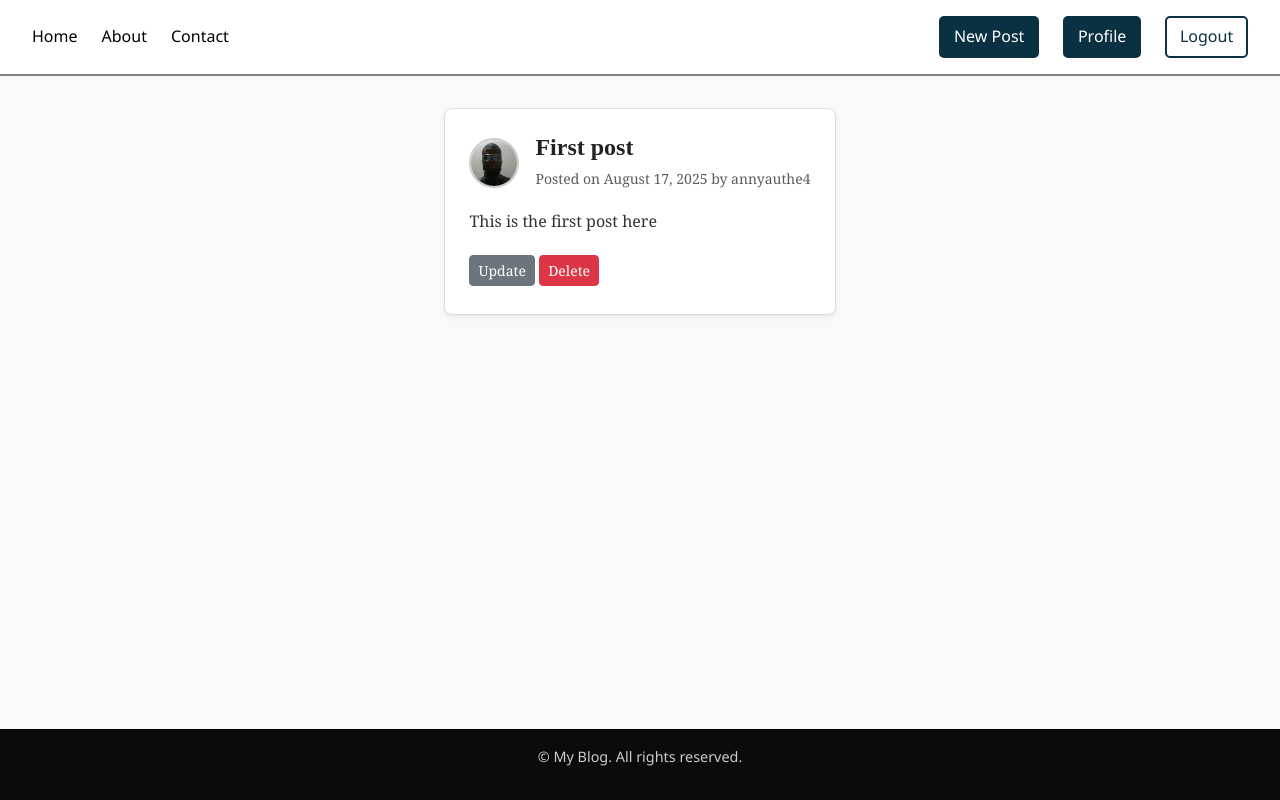
After one commit to annyauthe4/blog, a Django app: page /post/2/ in a window 1280 px wide. The commit adds this page. Run offline with Django 5.2, Linux system fonts and the light colour scheme; a user stored in the database is signed in; data comes from the database, SQL or seed files in the repository; both versions use the stored data as it was after the commit.

Commit message:
Update and delete post logic

```diff
--- a/blog_app/blog/models.py
+++ b/blog_app/blog/models.py
@@ -1,6 +1,7 @@
 from django.db import models
 from django.utils import timezone
 from django.contrib.auth.models import User
+from django.urls import reverse
 
 class Post(models.Model):
     title = models.CharField(max_length=100)
@@ -11,3 +12,7 @@ class Post(models.Model):
 
     def __str__(self):
         return self.title
+
+
+    def get_absolute_url(self):
+        return reverse('post-detail', kwargs={'pk': self.pk})
--- a/blog_app/blog/static/blog/styles.css
+++ b/blog_app/blog/static/blog/styles.css
@@ -20,12 +20,13 @@ body {
 
 /* Header */
 header {
-    background: rgba(11, 11, 11, 0.7);
-    color: #fff;
+   background: white;
+    color: black;
     padding: 1rem 2rem;
     position: sticky;
     top: 0;
     z-index: 1000;
+    border-bottom: 2px solid gray;
 }
 
 header nav {
@@ -39,14 +40,15 @@ header nav {
     gap: 1.5rem;
 }
 .nav-left a {
-    color: #fff;
+    color: #000;
     text-decoration: none;
     font-weight: 500;
     transition: color 0.3s ease;
 }
 
 .nav-left a:hover {
-    color: rgba(255, 152, 0, 0.3);
+    color: #0A3142;
+    /* color: #fff; */
 }
 .nav-right a {
     color: #fff;
@@ -58,31 +60,34 @@ header nav {
 }
 
 .nav-right a:hover {
-    background: #ff9800;
+    background: #0A3142;
     color: #fff;
 }
 
 .register-btn {
-    background: #ff9800;
+    background: #0A3142;
     color: #fff;
     font-weight: bold;
+
+    border: 2px solid #0A3142;
 }
 
 .register-btn:hover {
-    background: rgba(230, 137, 0, 0.5);
+color: white;
 }
 .logout-btn {
-  background: rgba(10, 16, 184, 0.5);
-  color: #f1ecec; /* same as nav links */
+  background:white;
+  color: #0A3142; /* same as nav links */
   font: inherit;
   cursor: pointer;
   padding: 0.4rem 0.8rem;
   border-radius: 5px;
+   border: 2px solid #0A3142;
 }
 
 .logout-btn:hover {
-  color: rgba(4, 5, 3, 0.5); /* your accent color */
-}
+background: #0A3142;
+    color: #fff;}
 
 /* Main Content */
 main {
@@ -93,25 +98,39 @@ main {
 }
 
 /* Blog Post Style */
-article h1 {
-    font-size: 2rem;
-    margin-bottom: 0.5rem;
+/* Author image beside title */
+.post-card {
+  background: #fff;
+  border: 1px solid #ddd;
+  border-radius: 8px;
+  font-family: "Georgia", serif;
 }
 
-article p {
-    color: #555;
-    font-size: 0.9rem;
-    margin-bottom: 1rem;
+.author-img {
+  width: 50px;
+  height: 50px;
+  object-fit: cover;
+  border: 2px solid #ccc;
 }
 
-article div {
-    font-size: 1rem;
-    line-height: 1.7;
+.post-title {
+  font-size: 1.5rem;
+  font-weight: bold;
+  font-family: "Times New Roman", serif;
+  color: #222;
 }
+
+.post-content {
+  margin-top: 1rem;
+  font-size: 1rem;
+  line-height: 1.7;
+  color: #333;
+}
+
 
 /* Footer */
 footer {
-    background: rgba(34, 34, 34, 0.5);
+    background: rgba(11, 11, 11);
     color: #ccc;
     text-align: center;
     padding: 1rem 0;
--- a/blog_app/blog/templates/blog/base.html
+++ b/blog_app/blog/templates/blog/base.html
@@ -7,6 +7,7 @@
     <title>{% block title %}My Blog{% endblock %}</title>
 
     <!-- CSS -->
+         <link href="https://unpkg.com/aos@2.3.1/dist/aos.css" rel="stylesheet">
     <link href="https://cdn.jsdelivr.net/npm/bootstrap@5.3.2/dist/css/bootstrap.min.css" rel="stylesheet">
     <link rel="stylesheet" href="{% static 'blog/styles.css' %}">
     <link rel="stylesheet" href="{% static 'users/auth.css' %}">
@@ -23,6 +24,7 @@
             </div>
             <div class="nav-right">
                 {% if user.is_authenticated %}
+                  <a href="{% url 'post-create' %}" class="register-btn">New Post</a>
                   <a href="{% url 'profile' %}" class="register-btn">Profile</a>
                   <form method="post" action="{% url 'logout' %}" style="display: inline;">
                     {% csrf_token %}
@@ -52,5 +54,7 @@
         <p>&copy; {{ current_year }} My Blog. All rights reserved.</p>
     </footer>
     <script src="https://cdn.jsdelivr.net/npm/bootstrap@5.3.2/dist/js/bootstrap.bundle.min.js"></script>
+        <script src="https://unpkg.com/aos@2.3.1/dist/aos.js"></script>
+        <script>AOS.init();</script>
 </body>
 </html>
--- /dev/null
+++ b/blog_app/blog/templates/blog/post_detail.html
@@ -0,0 +1,32 @@
+{% extends 'blog/base.html' %}
+
+{% block content %}
+        <article class="post-card mb-5 p-4 shadow-sm">
+                <!-- Title + Author -->
+                <div class="d-flex align-items-center mb-2">
+                        <img src="{{ object.author.profile.image.url }}" alt="{{ object.author.username }}"
+                                class="rounded-circle author-img">
+                        <div class="ms-3">
+                                <h2 class="post-title mb-1">{{ object.title }}</h2>
+                                <small class="text-muted">
+                                        Posted on {{ object.date_posted|date:"F d, Y" }} by {{ object.author.username }}
+                                </small>
+                        </div>
+                </div>
+
+                <!-- Post content/excerpt -->
+                 <div>
+                        <div>
+                                <p class="post-content">
+                                        {{ object.content|truncatewords:40 }}
+                                </p>
+                        </div>
+                        {% if object.author == user %}
+                                  <div>
+                                        <a class="btn btn-secondary btn-sm mt-1 mb-1" href="{% url 'post-update' object.id %}">Update</a>
+                                        <a class="btn btn-danger btn-sm mt-1 mb-1" href="{% url 'post-delete' object.id %}">Delete</a>
+                                  </div>
+                        {% endif %}
+                 </div>
+        </article>
+{% endblock content %}
--- a/blog_app/blog/urls.py
+++ b/blog_app/blog/urls.py
@@ -1,7 +1,18 @@
 from django.urls import path
+from .views import (
+        PostListView,
+        PostDetailView,
+        PostCreateView,
+        PostUpdateView,
+        PostDeleteView
+)
 from . import views
 
 urlpatterns = [
-    path('', views.home, name='blog-home'),
+    path('', PostListView.as_view(), name='blog-home'),
+    path('post/<int:pk>/', PostDetailView.as_view(), name='post-detail'),
+    path('post/new/', PostCreateView.as_view(), name='post-create'),
+    path('post/<int:pk>/update/', PostUpdateView.as_view(), name='post-update'),
+    path('post/<int:pk>/delete/', PostDeleteView.as_view(), name='post-delete'),
     path('about/', views.about, name='blog-about'),
 ]
--- a/blog_app/blog/views.py
+++ b/blog_app/blog/views.py
@@ -1,9 +1,67 @@
 from django.shortcuts import render
+from django.contrib.auth.mixins import LoginRequiredMixin, UserPassesTestMixin
+from django.views.generic import (
+        ListView,
+         DetailView,
+        CreateView,
+        UpdateView,
+        DeleteView
+)
 from .models import Post
 
 def home(request):
-    posts = Post.objects.all()
-    return render(request, 'blog/home.html', {'posts': posts})
+    context = {
+        'posts': Post.objects.all()
+    }
+    return render(request, 'blog/home.html', context)
+
+class PostListView(ListView):
+    model = Post
+    template_name = 'blog/home.html'
+    context_object_name = 'posts'
+    ordering = ['-date_posted']
+
+
+class PostDetailView(DetailView):
+    model = Post
+
+
+class PostCreateView(LoginRequiredMixin, CreateView):
+    model = Post
+    fields = ['title', 'content']
+
+    def form_valid(self, form):
+        form.instance.author = self.request.user
+        return super().form_valid(form)
+
+
+class PostUpdateView(LoginRequiredMixin, UserPassesTestMixin, UpdateView):
+    model = Post
+    fields = ['title', 'content']
+
+    def form_valid(self, form):
+        form.instance.author = self.request.user
+        return super().form_valid(form)
+
+    def test_func(self):
+        post = self.get_object()
+        if self.request.user == post.author:
+            return True
+        return False
+
+
+class PostDeleteView(LoginRequiredMixin, UserPassesTestMixin, DeleteView):
+    model = Post
+    success_url = "/"
+
+    def test_func(self):
+        post = self.get_object()
+        if self.request.user == post.author:
+            return True
+        return False
+
 
 def about(request):
     return render(request, 'blog/about.html')
+
+# Class-based views e.g ListView, DetailView, DeleteView etc
--- a/blog_app/users/models.py
+++ b/blog_app/users/models.py
@@ -1,5 +1,6 @@
 from django.db import models
 from django.contrib.auth.models import User
+from PIL import Image
 
 class Profile(models.Model):
     user = models.OneToOneField(User, on_delete=models.CASCADE)
@@ -7,3 +8,13 @@ class Profile(models.Model):
 
     def __str__(self):
         return f'{self.user.username} Profile'
+
+    def save(self):
+        super().save()
+
+        img = Image.open(self.image.path)
+
+        if img.height > 300 or img.width > 300:
+            output_size = (300, 300)
+            img.thumbnail(output_size)
+            img.save(self.image.path)
```
Also changed, not shown: blog_app/blog/templates/blog/home.html (+21 -5 lines), blog_app/blog/templates/blog/post_confirm_delete.html (added, +17 -0 lines), blog_app/blog/templates/blog/post_form.html (added, +17 -0 lines), blog_app/users/templates/users/profile.html (+19 -3 lines), blog_app/db.sqlite3, blog_app/media/profile_pics/WIN_20230817_22_58_32_Pro.jpg, blog_app/media/profile_pics/WIN_20230817_22_58_32_Pro_ArafPT6.jpg (added), blog_app/media/profile_pics/WIN_20250724_12_36_42_Pro_uz4KzYO.jpg (added), blog_app/media/profile_pics/default.jpg, blog_app/media/profile_pics/testing.jpg (added).
